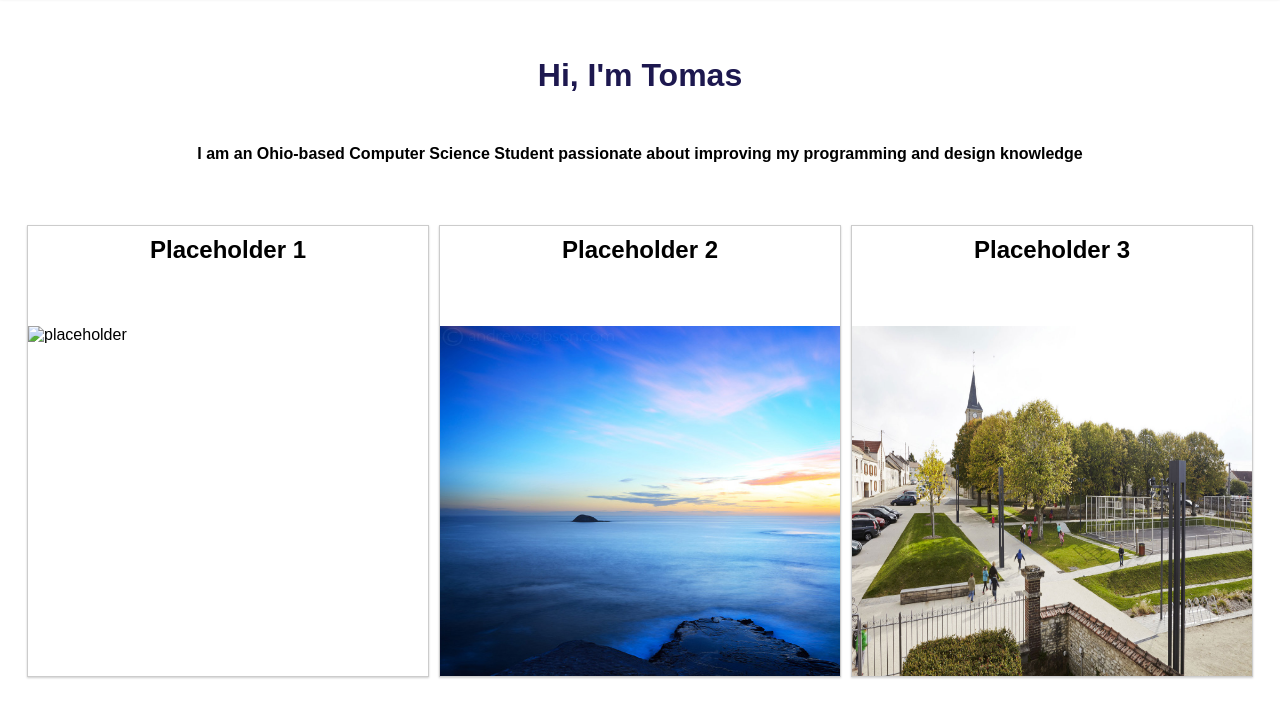
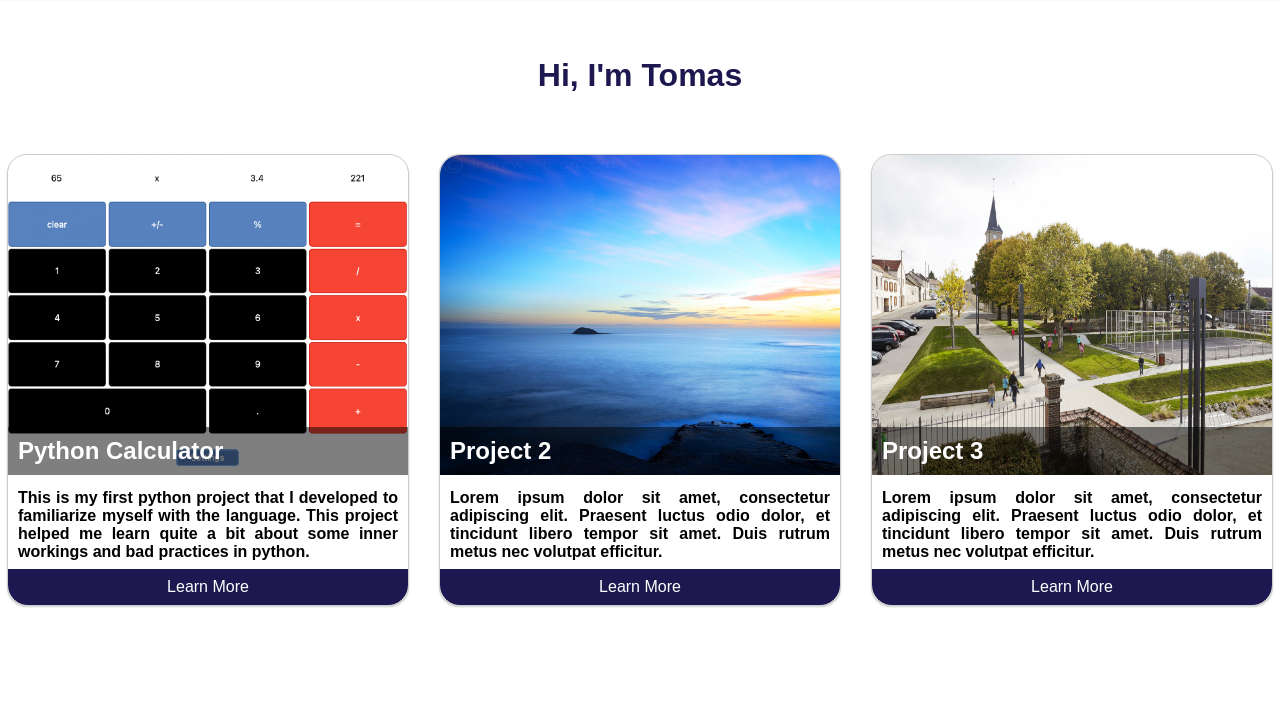
Before and after one commit to tomasmkennedy/PortfolioSite, a plain HTML site: page index.html in a window 1280 px wide. Shown: the part 71-788 px from the top of the page. Drawn offline with Linux system fonts and the light colour scheme.

Commit message:
Messed up previous commit

```diff
--- a/index.html
+++ b/index.html
@@ -1,5 +1,6 @@
 <!DOCTYPE html>
 <html lang="en">
+
 <head>
     <meta charset="UTF-8">
     <meta http-equiv="X-UA-Compatible" content="IE=edge">
@@ -8,6 +9,7 @@
     <script defer src="main.js"></script>
     <link rel="stylesheet" href="style.css" />
 </head>
+
 <body>
     <!-- NAVAGATION BAR -->
     <div class="navbar">
@@ -17,28 +19,40 @@
         <div class="nav-item-2">
             <ul class="navbar-list">
                 <li class="navbar-item"><a class="navbar-link" href="https://github.com/tomasmkennedy">
-                    <img alt="Github" src="images/GitHub-Mark-32px.png">
-                </a></li>
+                        <img alt="Github" src="images/GitHub-Mark-32px.png">
+                    </a></li>
             </ul>
         </div>
     </div>
     <div class="intro">
         <h1 id="intro-header">Hi, I'm Tomas</h1>
-        <h4>I am an Ohio-based Computer Science Student passionate about improving my programming and design knowledge</h4>
+        <!-- <h4>I am an Ohio-based Computer Science Student passionate about improving my programming and design knowledge -->
+        </h4>
     </div>
     <div class="cards-container">
-        <div>
-            <h2 id="card-header">Placeholder 1</h2>
-            <div class ="card-picture"><img alt="placeholder" src="images/stock1.jpg"></div>
+        <div class="card">
+            <h2 id="card-header">Python Calculator</h2>
+            <h4 id="card-description">This is my first python project that I developed to familiarize myself
+                with the language. This project helped me learn quite a bit about some inner
+                workings and bad practices in python.</h4>
+            <div class="card-picture"><img alt="placeholder" src="images/calculator.png"></div>
+            <div class="card-info">Learn More</div>
         </div>
-        <div>
-            <h2 id="card-header">Placeholder 2</h2>
-            <div class ="card-picture"><img alt="placeholder" src="images/stock2.jpg"></div>
+        <div class="card">
+            <h2 id="card-header">Project 2</h2>
+            <h4 id="card-description">Lorem ipsum dolor sit amet, consectetur adipiscing elit. Praesent luctus odio
+                dolor, et tincidunt libero tempor sit amet. Duis rutrum metus nec volutpat efficitur.</h4>
+            <div class="card-picture"><img alt="placeholder" src="images/stock2.jpg"></div>
+            <div class="card-info">Learn More</div>
         </div>
-        <div>
-            <h2 id="card-header">Placeholder 3</h2>
-            <div class ="card-picture"><img alt="placeholder" src="images/stock3.jpg"></div>
+        <div class="card">
+            <h2 id="card-header">Project 3</h2>
+            <h4 id="card-description">Lorem ipsum dolor sit amet, consectetur adipiscing elit. Praesent luctus odio
+                dolor, et tincidunt libero tempor sit amet. Duis rutrum metus nec volutpat efficitur.</h4>
+            <div class="card-picture"><img alt="placeholder" src="images/stock3.jpg"></div>
+            <div class="card-info">Learn More</div>
         </div>
     </div>
 </body>
+
 </html>
--- a/style.css
+++ b/style.css
@@ -51,28 +51,61 @@ body {
 
 .cards-container {
     display: grid;
-    grid-template-columns: repeat(3, auto);
-    justify-content: center;
-    margin: 20px;
+    grid-template-columns: repeat(auto-fit, minmax(400px, 1fr));
+    justify-items: center;
+    grid-gap: 1rem;
+    margin: 1fr 1fr;
 }
 
-.cards-container > div {
+.card {
+    position: relative;
     width: 400px;
     height: 450px;
     background-color: white;
     border: 1px solid #ccc;
+    border-radius: 20px;
     box-shadow: 0 1px 2px rgba(0, 0, 0, 0.2);
-    margin: 10px 5px;
     padding: 0px;
 }
 
 #card-header {
-    margin: 10px auto;
-    text-align: center;
+    position: absolute;
+    width: 400px;
+    z-index: 2;
+    background: rgba(0, 0, 0, .50);
+    bottom: 24.5%;
+    text-indent: 10px;
+    padding-top: 10px;
+    padding-bottom: 10px;
+    color: white;
+}
+#card-description {
+    position: absolute;
+    top: 72%;
+    margin: 10px 10px;
+    text-align: justify;
 }
 
 .card-picture img {
-    margin-top: 52px;
-    height: 350px;
+    position: absolute;
+    z-index: 1;
+    top: 0;
     width: 400px;
+    height: 320px;
+    border-top-left-radius: 20px;
+    border-top-right-radius: 20px;
 }
+
+.card-info {
+    position: absolute;
+    z-index: 2;
+    bottom: 0;
+    width: 400px;
+    background-color: #1d184f;
+    color: white;
+    text-align: center;
+    padding-top: 9px;
+    padding-bottom: 9px;
+    border-bottom-left-radius: 20px;
+    border-bottom-right-radius: 20px;
+}
```
